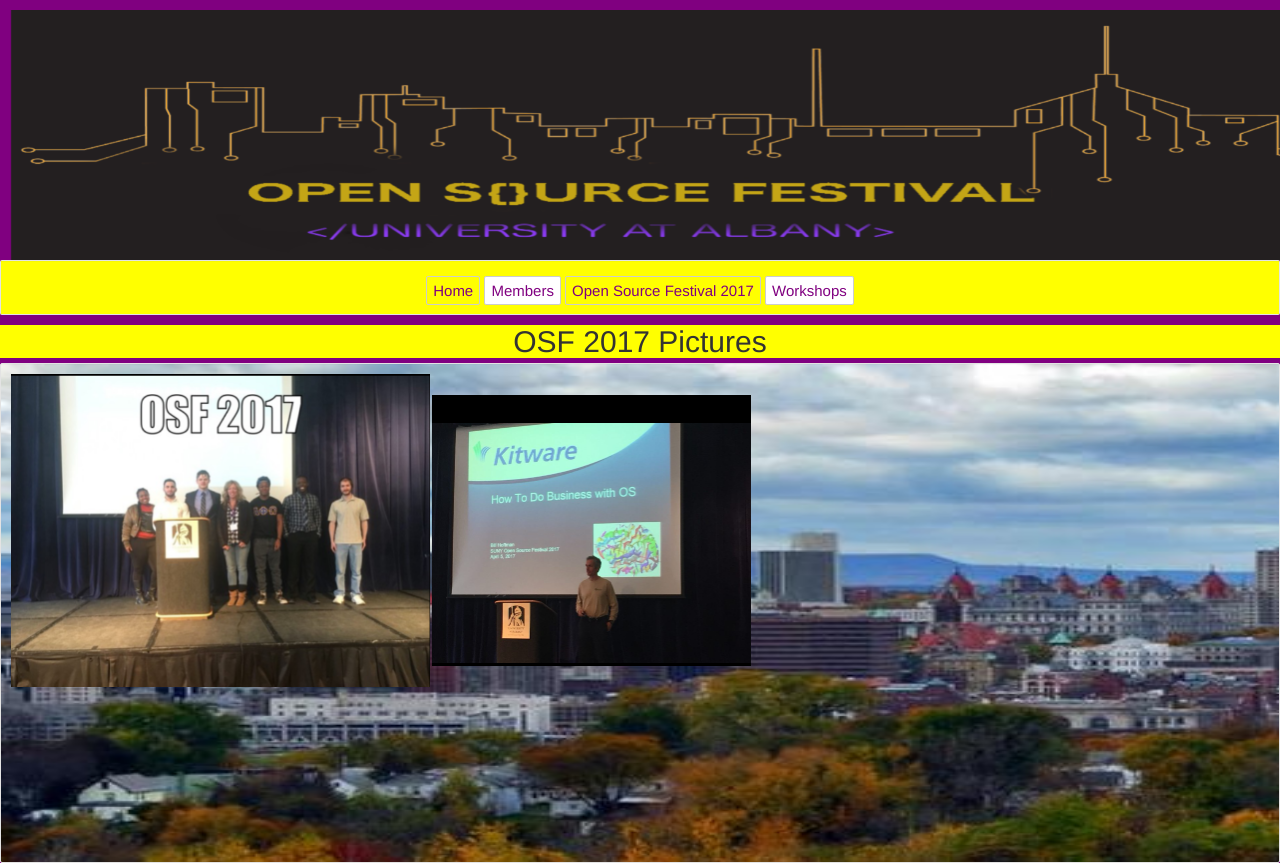
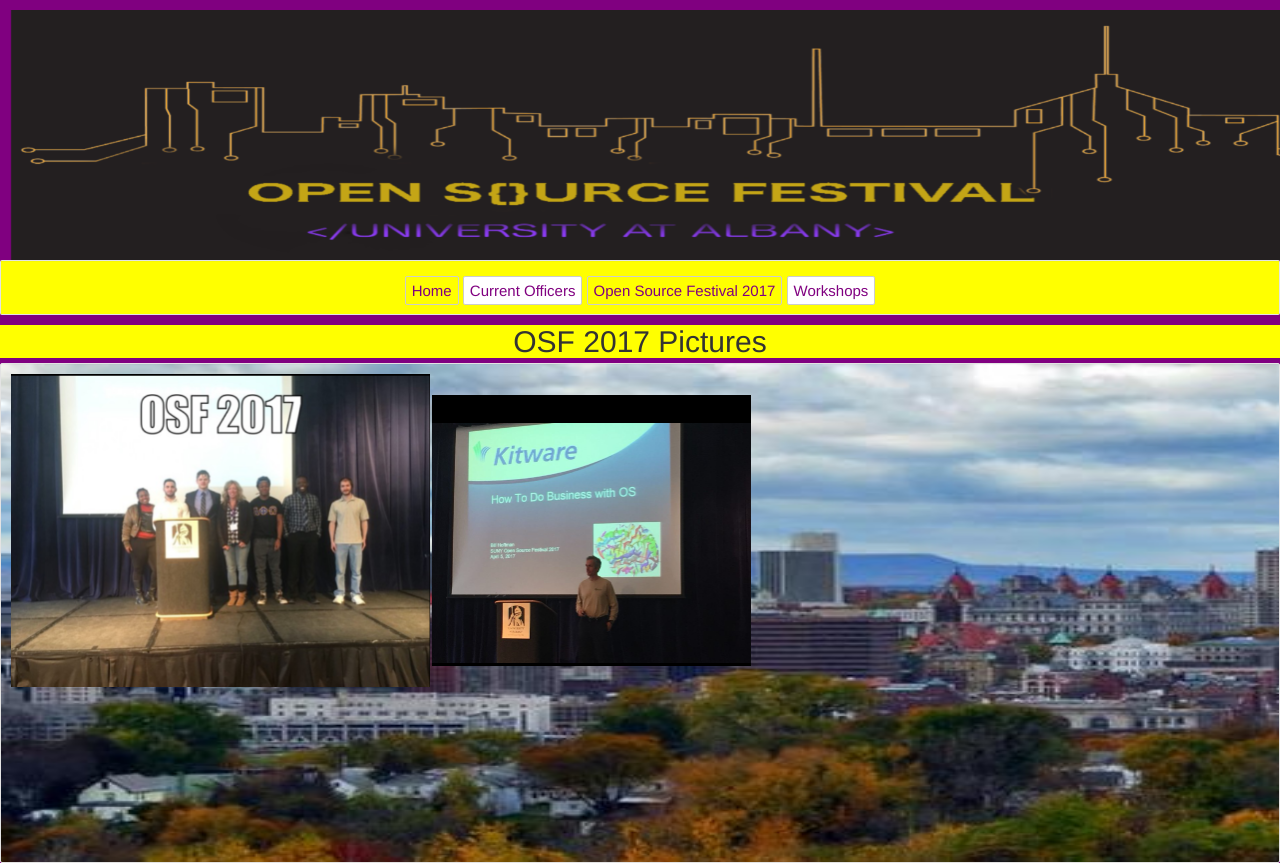
Before and after one commit to UAlbanyASIST/UAlbanyASIST.github.io, a plain HTML site: page OSF_2017/pictures/OSF_2017_pictures.html in a window 1280 px wide. Shown: the top 863 px of the page. Drawn offline with Linux system fonts and the light colour scheme.

Commit message:
Update OSF_2017_pictures.html

```diff
--- a/OSF_2017/pictures/OSF_2017_pictures.html
+++ b/OSF_2017/pictures/OSF_2017_pictures.html
@@ -33,7 +33,7 @@
 <h2>
 
     <a href = "../../index.html"> <button id = "orange" class="btn btn-default"  style = "font-size: 30px; background-color: yellow; color:purple;" onmouseover = "edit(0);" onmouseleave = "reset(0);" >Home <br /></button></a>
-    <a href = "../../members.html"><button id = "orange" class="btn btn-default" style = "font-size: 30px; color:purple;" onmouseover = "edit(1);" onmouseleave = "reset(1);"> Members<br /></button></a>
+    <a href = "../../members.html"><button id = "orange" class="btn btn-default" style = "font-size: 30px; color:purple;" onmouseover = "edit(1);" onmouseleave = "reset(1);"> Current Officers<br /></button></a>
     <a href = "../../OSF.html"><button id = "orange" class="btn btn-default" style = "font-size: 30px; background-color: yellow; color:purple;" onmouseover = "edit(2);" onmouseleave = "reset(2);">Open Source Festival 2017  <br/></button></a>
     <a href = "../../workshops.html"><button id = "orange" class="btn btn-default" style = "font-size: 30px; color:purple;" onmouseover = "edit(3);" onmouseleave = "reset(3);"> Workshops <br/></button></a>
 </h2>
```
